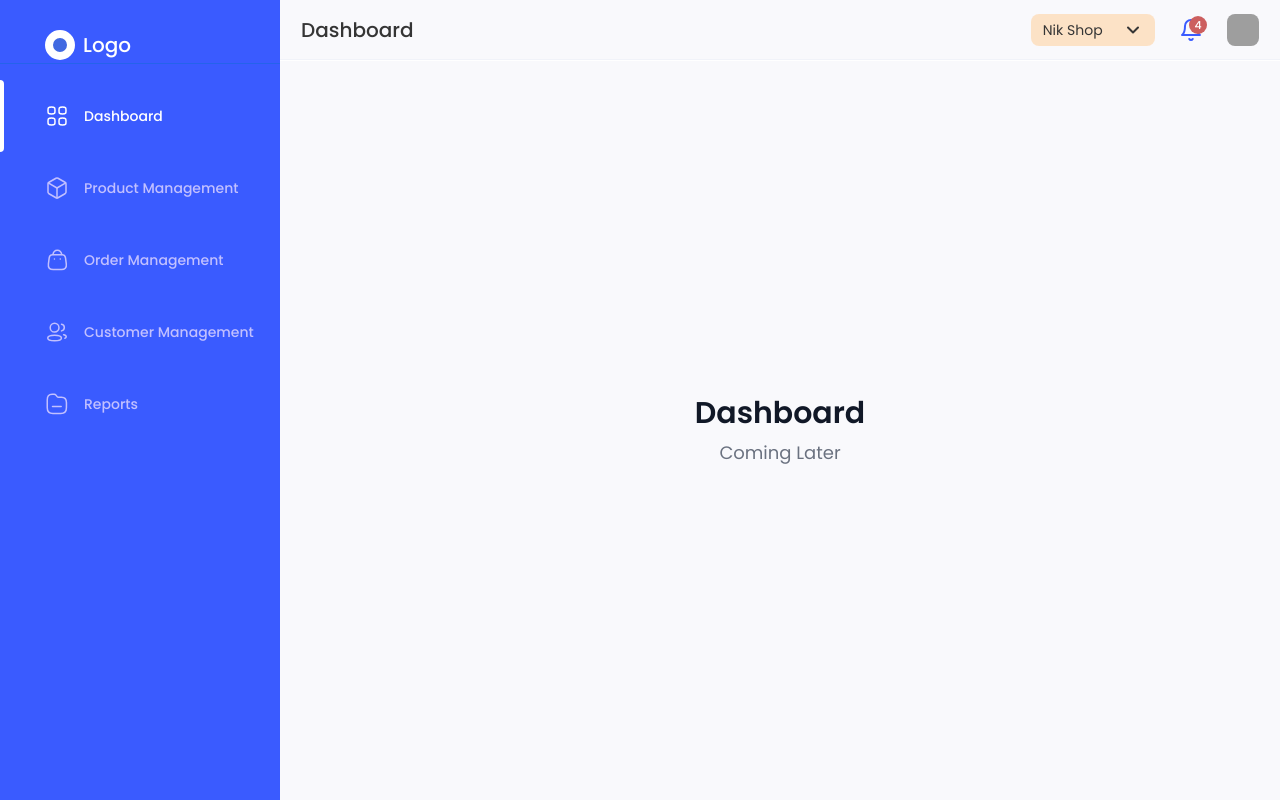
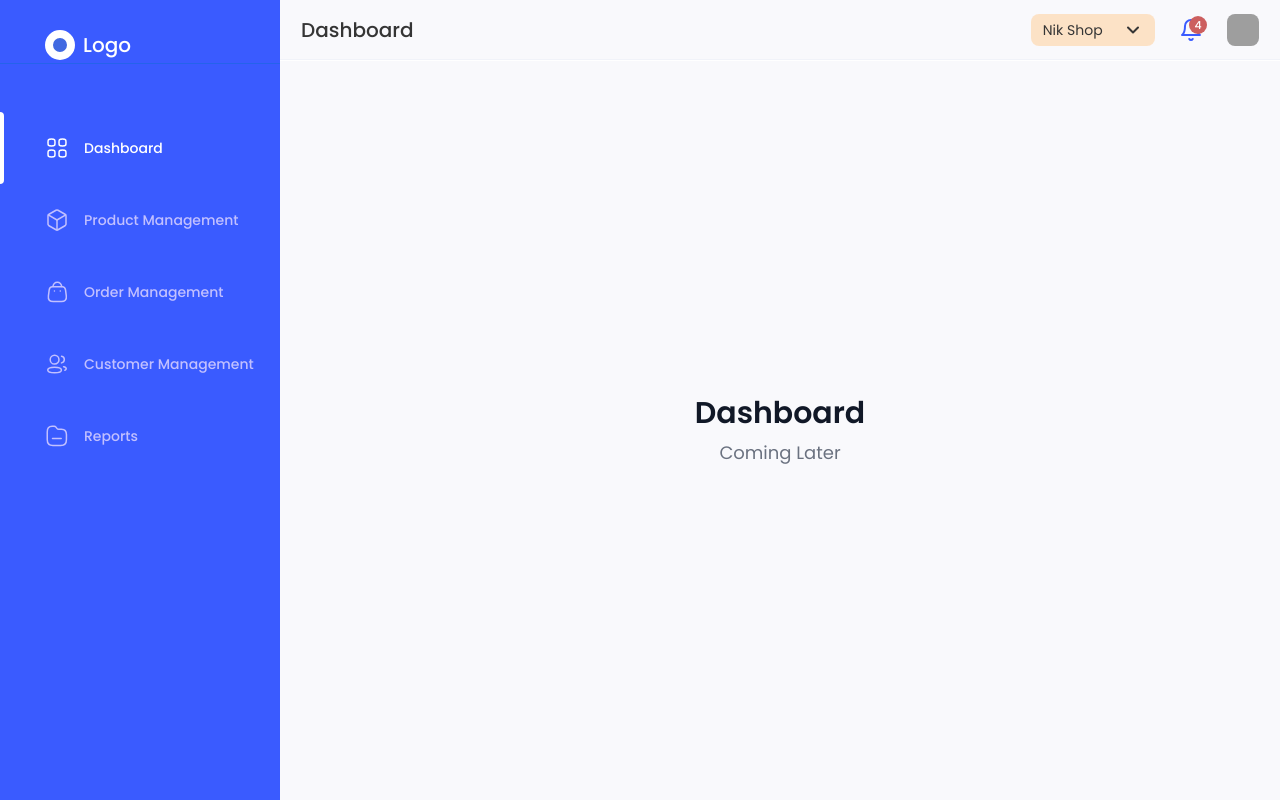
Before and after one commit to SabolSocare/e-commerce-management, a React (Vite) app: page /dashboard in a window 1280 px wide. Built offline with nearby package versions, Linux system fonts and the light colour scheme; no server answers; grey boxes are pictures that could not be loaded.

Commit message:
Improve sidebar spacing between logo and navigation menu

```diff
--- a/src/components/layout/Sidebar.jsx
+++ b/src/components/layout/Sidebar.jsx
@@ -88,7 +88,7 @@ export default function Sidebar({ isOpen = false, onClose }) {
       </div>
 
       {/* Navigation */}
-      <nav className="flex-1 py-4">
+      <nav className="flex-1 py-4 mt-8">
         {navigation.map((item, idx) => {
           const Icon = item.icon
           // Check if current location matches this nav item
```
